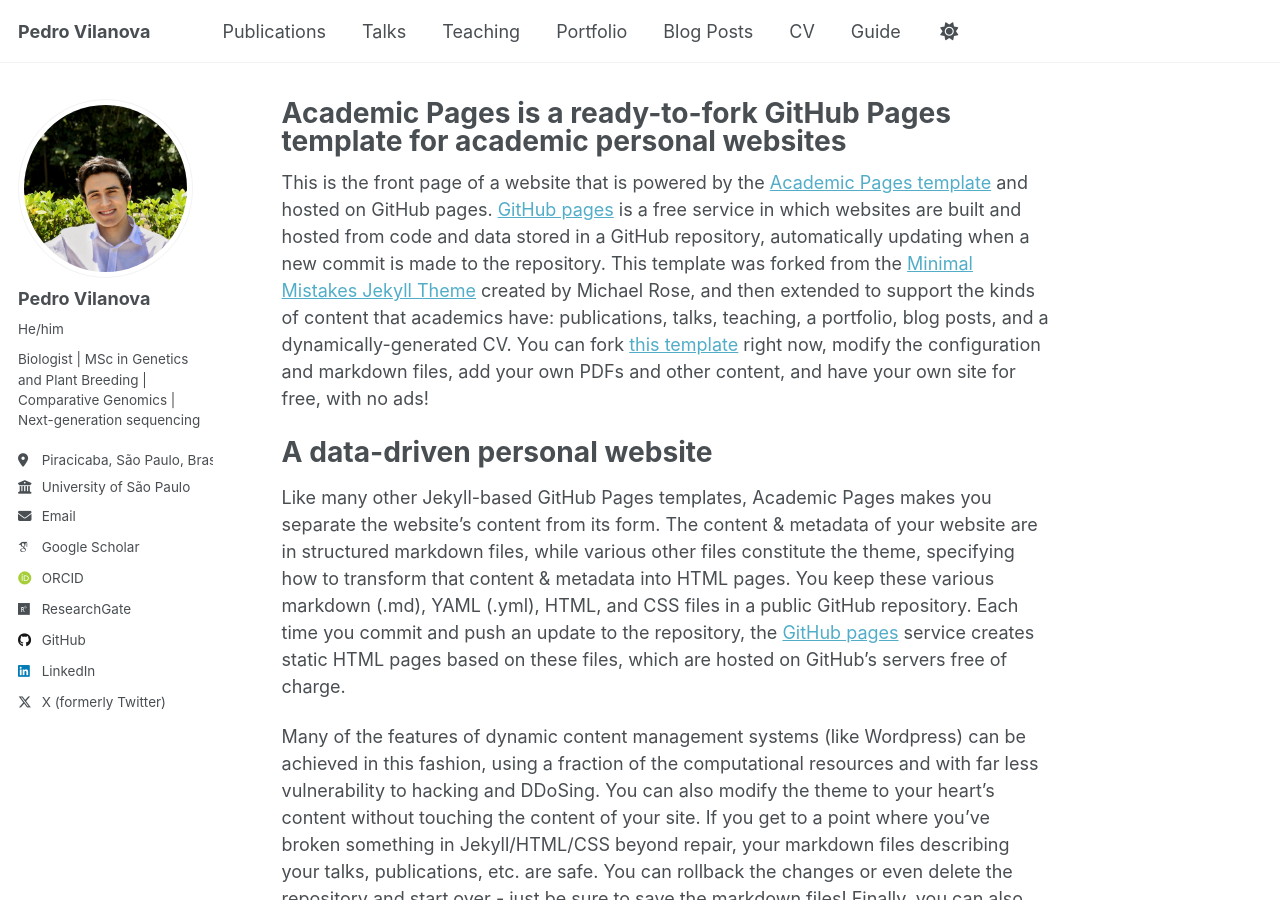
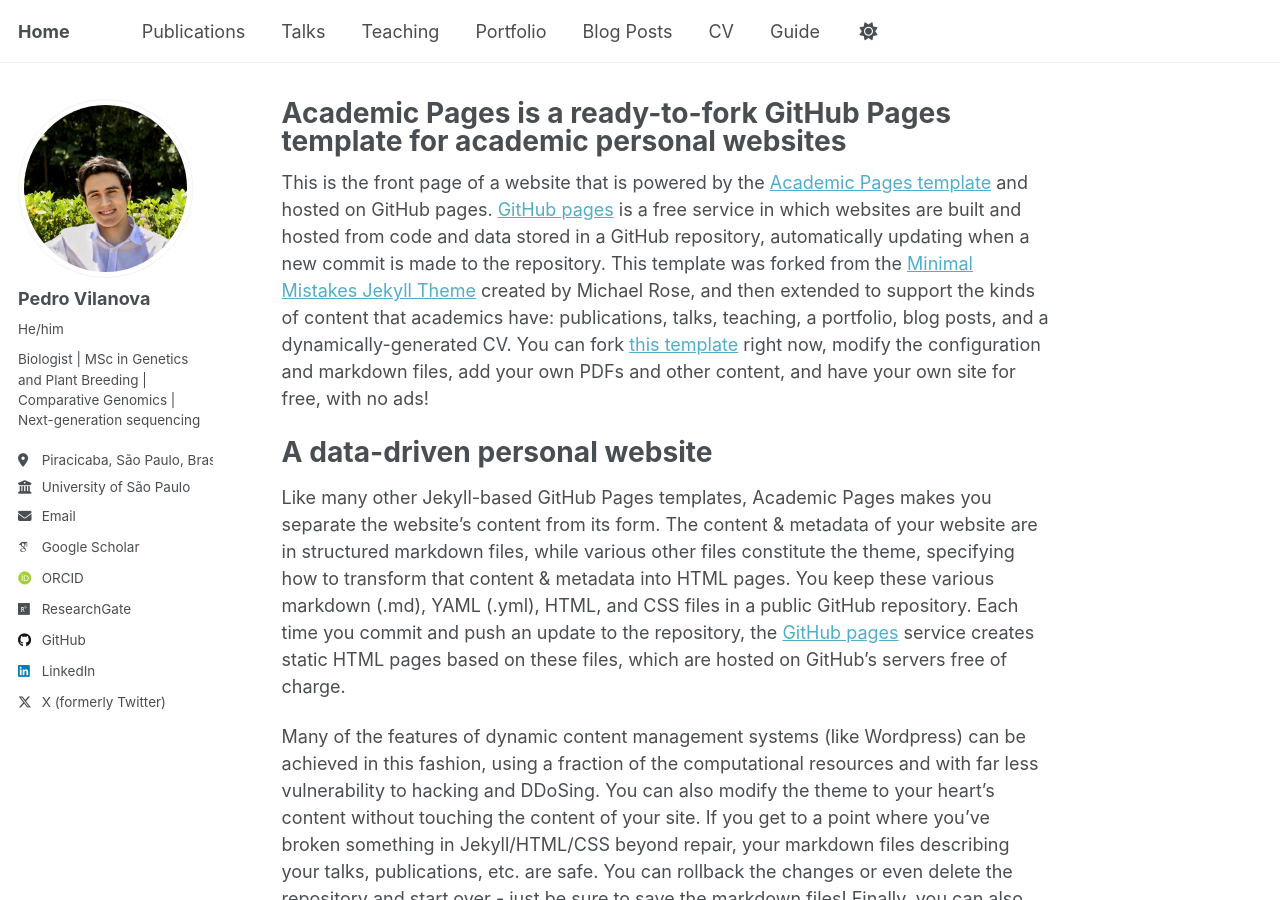
Before and after one commit to pedrofvilanova/pedrofvilanova.github.io, a Jekyll site: the page built from _pages/about.md, in a window 1280 px wide and 900 px high. Built offline with Jekyll 4.4.1, drawn with Linux system fonts in a browser that asks for light colours; some web fonts are replaced.

Commit message:
Update _config.yml

```diff
--- a/_config.yml
+++ b/_config.yml
@@ -9,7 +9,7 @@
 # Basic Site Settings
 locale                   : "en-US"
 site_theme               : "default"
-title                    : "Pedro Vilanova"
+title                    : "Home"
 title_separator          : "-"
 name                     : &name "Your Name"
 description              : &description "personal description"
```
